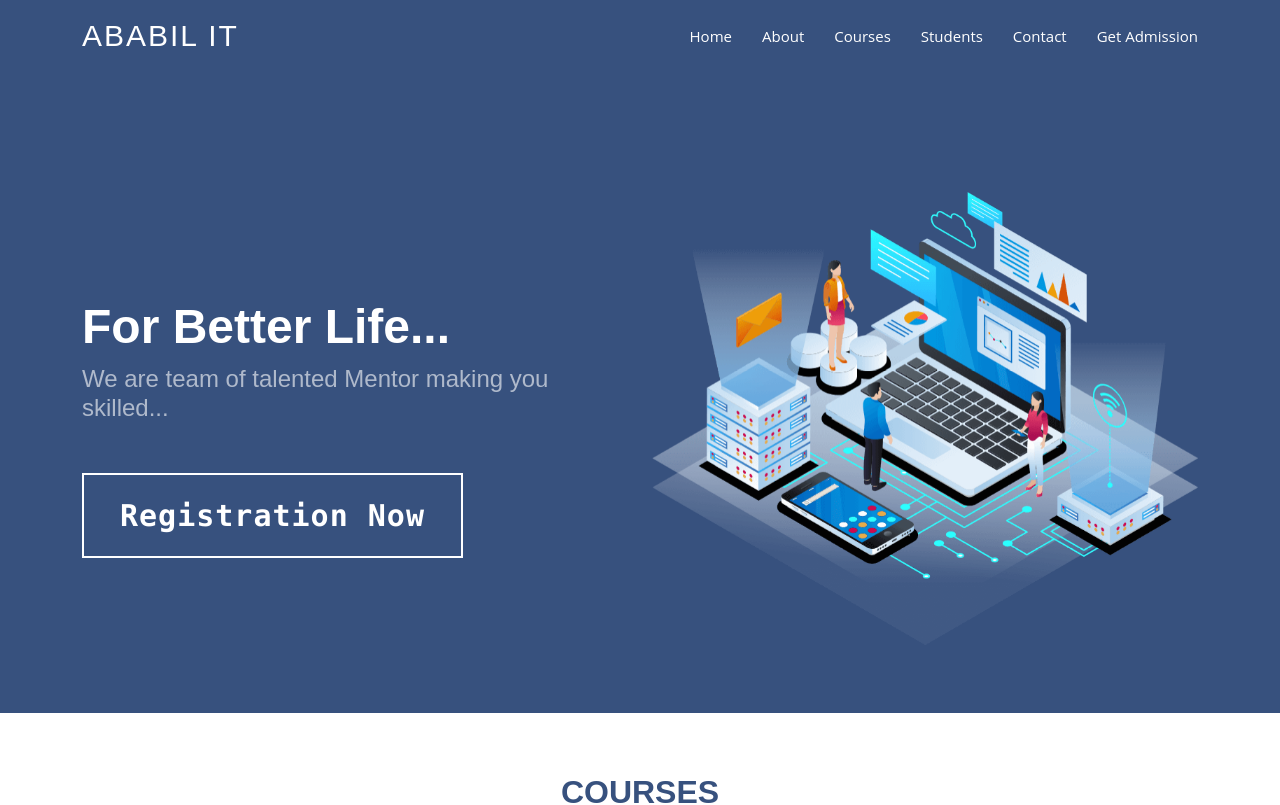
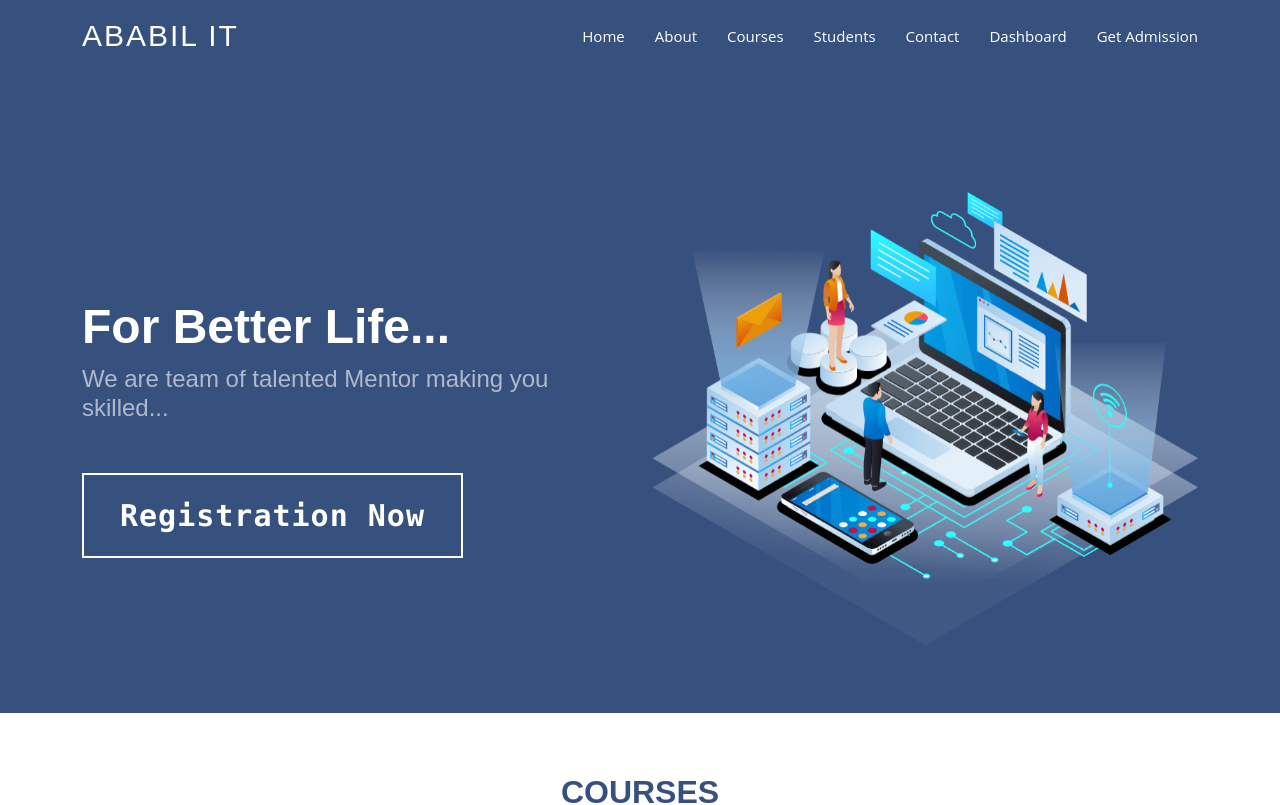
Before and after one commit to murshedkoli/ababilItClient, a React (Create React App) app: page / in a window 1280 px wide. Shown: the top 805 px of the page. Built offline with nearby package versions, Linux system fonts and the light colour scheme; no server answers; sample sign-in values are in the browser's storage.

Commit message:
add login with session

```diff
--- a/src/Component/Home/Header/Header.js
+++ b/src/Component/Home/Header/Header.js
@@ -4,7 +4,7 @@ import './Header.css'
 
 const Header = () => {
 
-
+  const user= JSON.parse(sessionStorage.getItem('user'));
 
     return (
 
@@ -18,7 +18,9 @@ const Header = () => {
                 <li><Link to="/courses">Courses</Link></li>
                 <li><Link to="/publicstudents">Students</Link></li>
                 <li><Link>Contact</Link></li>
-                {/* <li><Link to="/admin">Dashboard</Link></li> */}
+                {
+                  user && <li><Link to="/admin">Dashboard</Link></li>
+                }
                 <li><Link to="/registration">Get Admission</Link></li>
               </ul>
               <i class="bi bi-list mobile-nav-toggle"></i>
```
